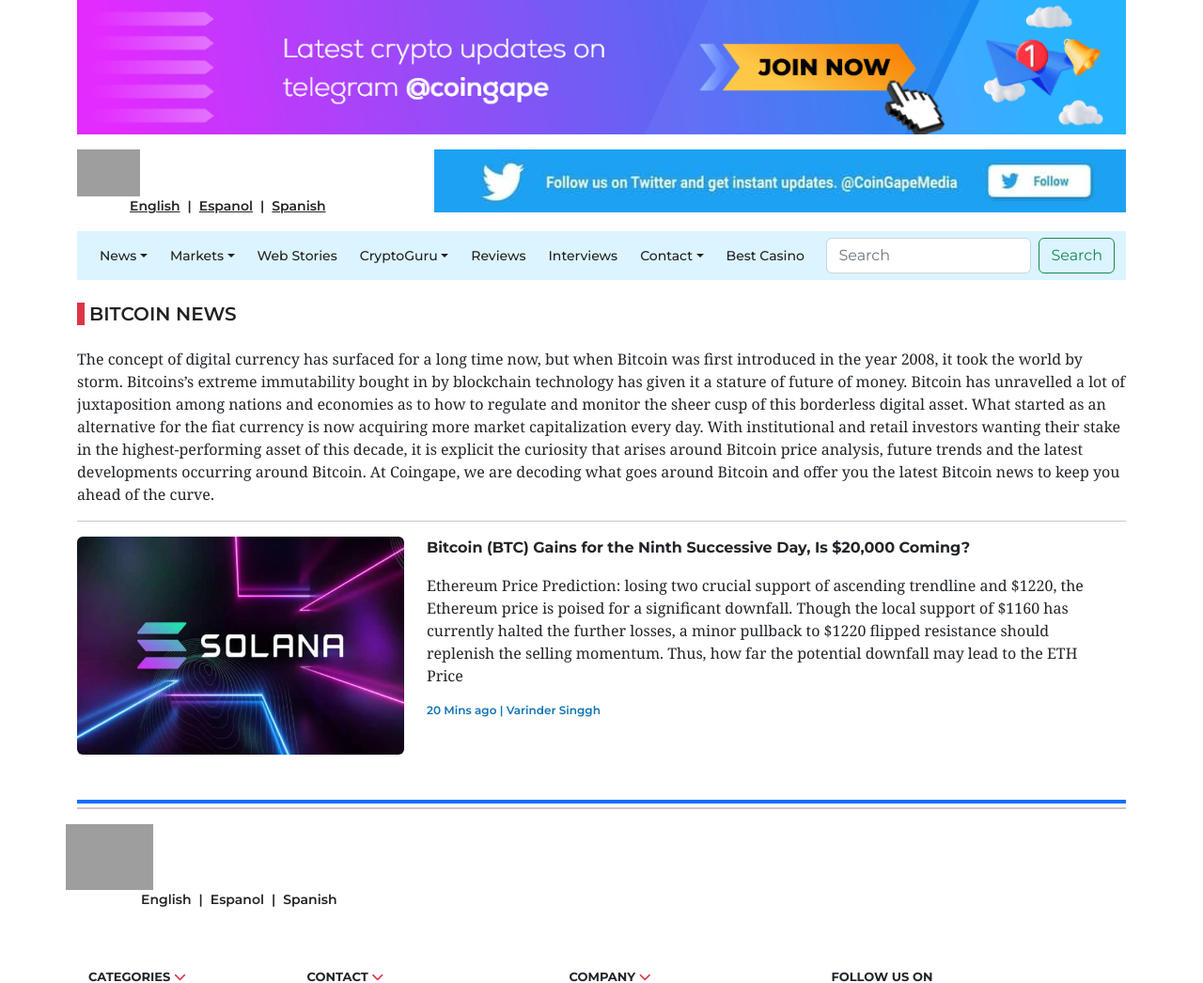
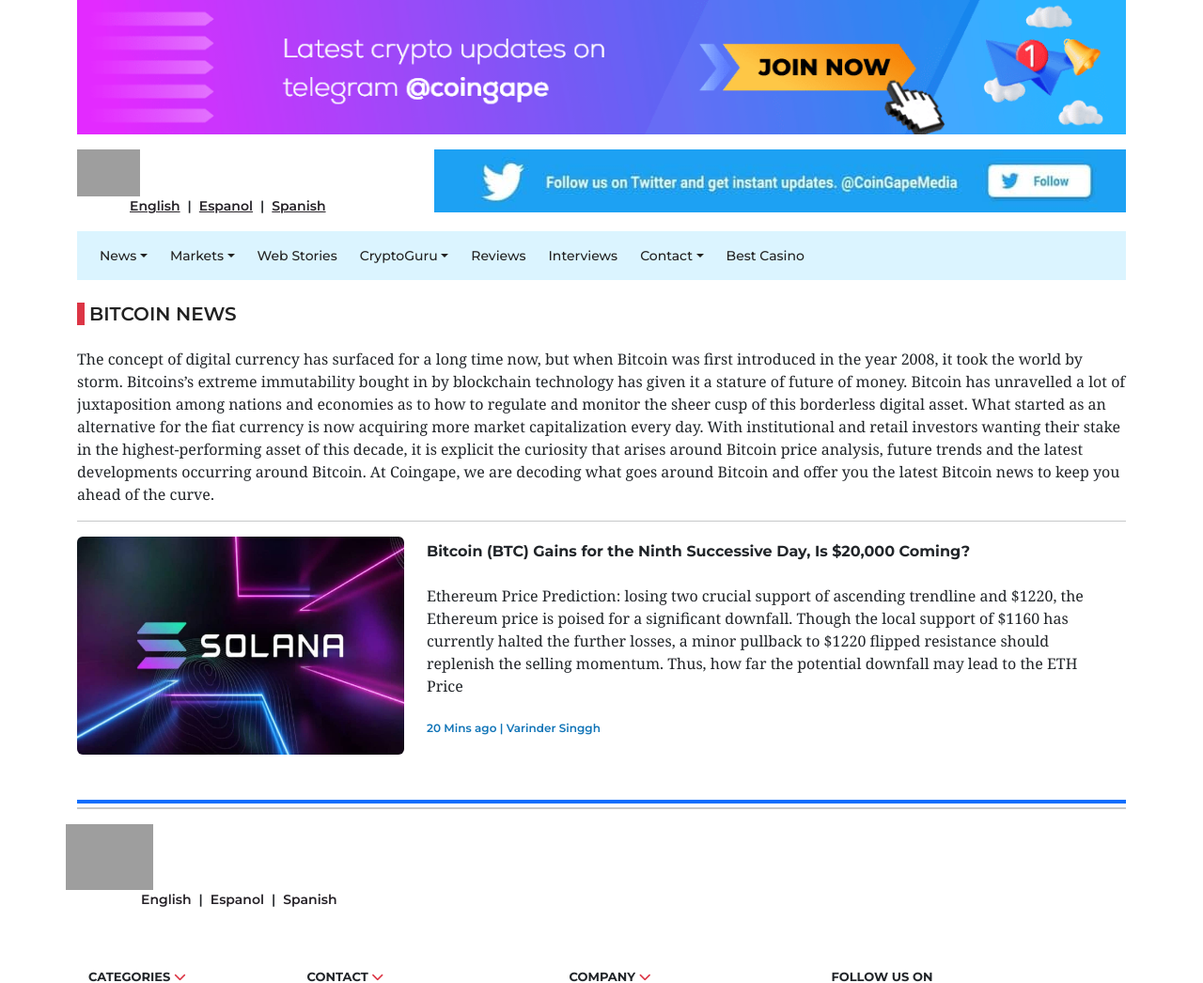
Before and after one commit to pre22/gape-clone, a Python web app: template templates/bitcoin.html in a window 1280 px wide. Shown: the top 1046 px of the page at 94% size. Run offline with Jinja, Linux system fonts and the light colour scheme; the template is opened without the code that fills it, so the values that code supplies are empty; some web fonts are replaced; grey boxes are pictures that could not be loaded.

Commit message:
template: working like hell

```diff
--- a/templates/bitcoin.html
+++ b/templates/bitcoin.html
@@ -131,9 +131,9 @@
 
                     </ul>
 
-                    <form class="d-flex" role="search">
+                    <form class="d-flex left-form" role="search">
                         <input class="form-control me-2" type="search" placeholder="Search" aria-label="Search">
-                        <button class="btn btn-outline-success" type="submit">Search</button>
+                        <button class="btn btn-primary" type="submit">Search</button>
                     </form>
 
                 </div>
@@ -193,19 +193,19 @@
         <section class="row news-section">
 
             <div class="row news-box">
-                <div class="col-lg-4 col-md-5 col-4">
+                <div class="col-lg-4 col-md-5 col-5 ">
                     <img class="rounded img-fluid" src="/static/img/solana1.jpg">
                 </div>
 
-                <div class="col-lg-8 col-md-7 col-8">
-                    <div class="row">
+                <div class="col-lg-8 col-md-7 col-7 col-r">
+                    <!-- <div class="row"> -->
                         <p class="fw-bold">Bitcoin (BTC) Gains for the Ninth Successive Day, Is $20,000 Coming?</p>
                         <p class="d-none d-md-block d-lg-block">Ethereum Price Prediction: losing two crucial support of ascending trendline and $1220, the Ethereum price is poised for a significant downfall. Though the local support of $1160 has currently halted the further losses, a minor pullback to $1220 flipped resistance should replenish the selling momentum. Thus, how far the potential downfall may lead to the ETH Price</p>
 
-                        <p class="fw-semibold" style="font-size: 12px; color: #1074b7;">
+                        <p class="fw-semibold">
                         20 Mins ago |  Varinder Singgh
                         </p>
-                    </div>
+                    <!-- </div> -->
                 </div>
             </div>
 
```
